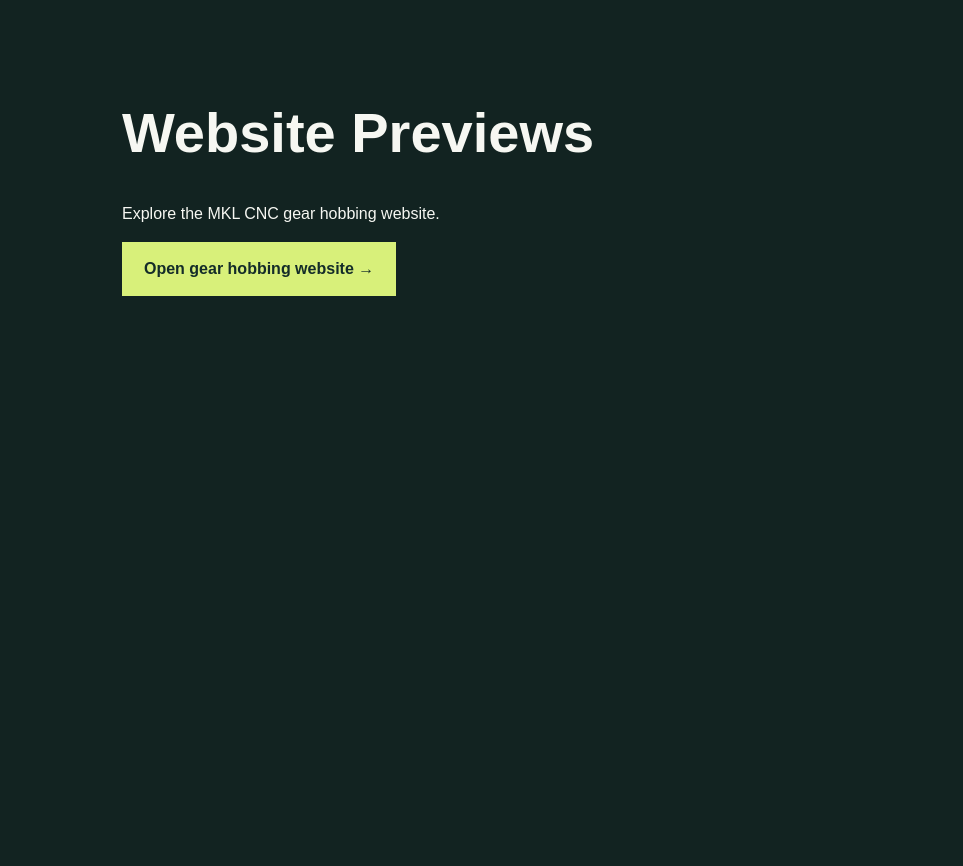
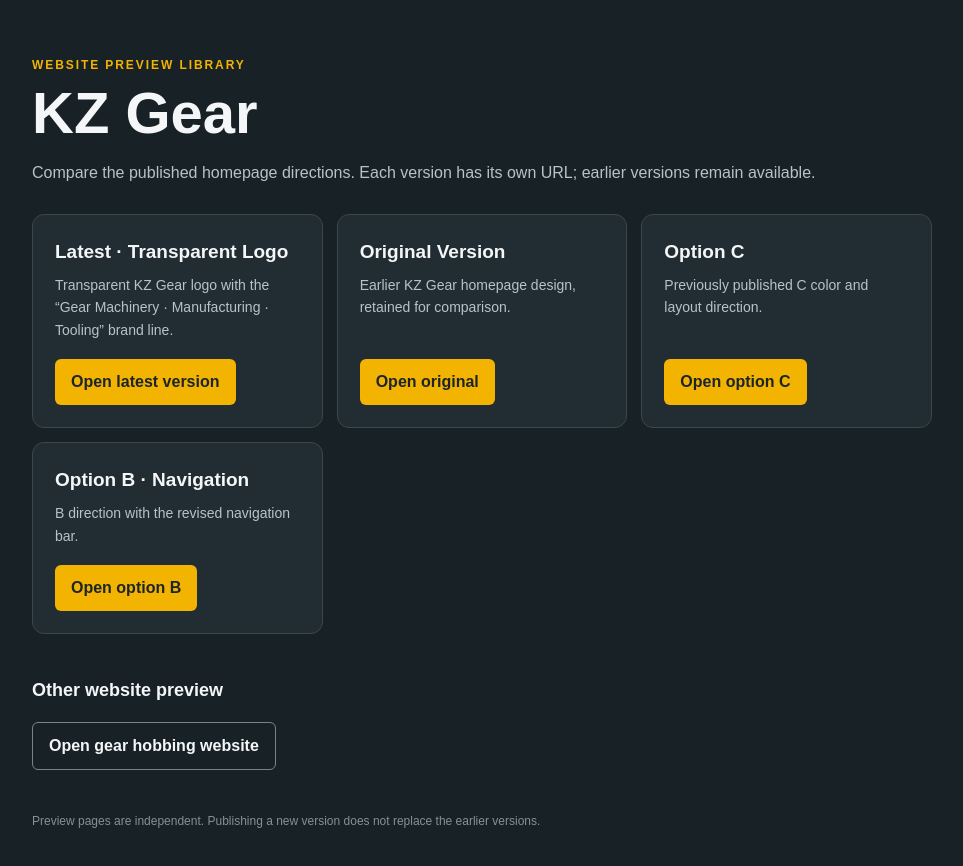
Before and after one commit to yuze-rgb/preview, a plain HTML site: page index.html in a window 1280 px wide. Shown: the whole page, without its empty margins (158-1121 px from the left). Before the commit the page ends 800 px from the top, so only its background shows below. Drawn offline with Linux system fonts and the light colour scheme.

Commit message:
Add KZ Gear version directory while preserving existing previews

```diff
--- a/index.html
+++ b/index.html
@@ -4,20 +4,58 @@
   <meta charset="utf-8">
   <meta name="viewport" content="width=device-width, initial-scale=1">
   <meta name="robots" content="noindex">
-  <title>Website Previews</title>
+  <title>Website Previews | KZ Gear</title>
   <style>
-    body { margin: 0; padding: 64px 24px; background: #122321; color: #f6f7f2; font: 16px/1.6 Arial, sans-serif; }
-    main { max-width: 720px; margin: auto; }
-    h1 { font-size: clamp(32px, 6vw, 56px); line-height: 1.1; }
-    a { display: inline-block; padding: 14px 22px; background: #d8f07a; color: #142c29; text-decoration: none; font-weight: bold; }
-    a:focus-visible { outline: 3px solid white; outline-offset: 6px; }
+    :root { color-scheme: dark; --bg:#172126; --panel:#222d33; --text:#f4f6f7; --muted:#b8c2c8; --yellow:#f2b400; }
+    * { box-sizing:border-box; }
+    body { margin:0; padding:56px 22px; background:var(--bg); color:var(--text); font:16px/1.6 Arial,Helvetica,sans-serif; }
+    main { max-width:900px; margin:auto; }
+    .eyebrow { color:var(--yellow); font-size:12px; font-weight:700; letter-spacing:.16em; text-transform:uppercase; }
+    h1 { margin:8px 0 10px; font-size:clamp(34px,6vw,58px); line-height:1.05; }
+    p { color:var(--muted); }
+    .grid { display:grid; grid-template-columns:repeat(auto-fit,minmax(230px,1fr)); gap:14px; margin:28px 0 42px; }
+    .card { display:flex; flex-direction:column; min-height:170px; padding:22px; border:1px solid #3a474e; border-radius:12px; background:var(--panel); }
+    .card h2 { margin:0 0 7px; font-size:19px; }
+    .card p { flex:1; margin:0 0 18px; font-size:14px; }
+    a { display:inline-block; align-self:flex-start; padding:10px 16px; border-radius:6px; background:var(--yellow); color:#1d252a; font-weight:700; text-decoration:none; }
+    a:hover { filter:brightness(1.08); }
+    a:focus-visible { outline:3px solid white; outline-offset:4px; }
+    h3 { margin-top:36px; font-size:18px; }
+    .legacy { margin-top:10px; }
+    .legacy a { background:transparent; border:1px solid #78858c; color:var(--text); }
+    footer { margin-top:42px; color:#849199; font-size:12px; }
   </style>
 </head>
 <body>
   <main>
-    <h1>Website Previews</h1>
-    <p>Explore the MKL CNC gear hobbing website.</p>
-    <a href="./web-hobbing/">Open gear hobbing website &rarr;</a>
+    <div class="eyebrow">Website preview library</div>
+    <h1>KZ Gear</h1>
+    <p>Compare the published homepage directions. Each version has its own URL; earlier versions remain available.</p>
+    <section class="grid" aria-label="KZ Gear website versions">
+      <article class="card">
+        <h2>Latest · Transparent Logo</h2>
+        <p>Transparent KZ Gear logo with the “Gear Machinery · Manufacturing · Tooling” brand line.</p>
+        <a href="./kz-gear-machinery/">Open latest version</a>
+      </article>
+      <article class="card">
+        <h2>Original Version</h2>
+        <p>Earlier KZ Gear homepage design, retained for comparison.</p>
+        <a href="./kz-gear/">Open original</a>
+      </article>
+      <article class="card">
+        <h2>Option C</h2>
+        <p>Previously published C color and layout direction.</p>
+        <a href="./kz-gear-c/">Open option C</a>
+      </article>
+      <article class="card">
+        <h2>Option B · Navigation</h2>
+        <p>B direction with the revised navigation bar.</p>
+        <a href="./kz-gear-b-nav/">Open option B</a>
+      </article>
+    </section>
+    <h3>Other website preview</h3>
+    <p class="legacy"><a href="./web-hobbing/">Open gear hobbing website</a></p>
+    <footer>Preview pages are independent. Publishing a new version does not replace the earlier versions.</footer>
   </main>
 </body>
 </html>
```
